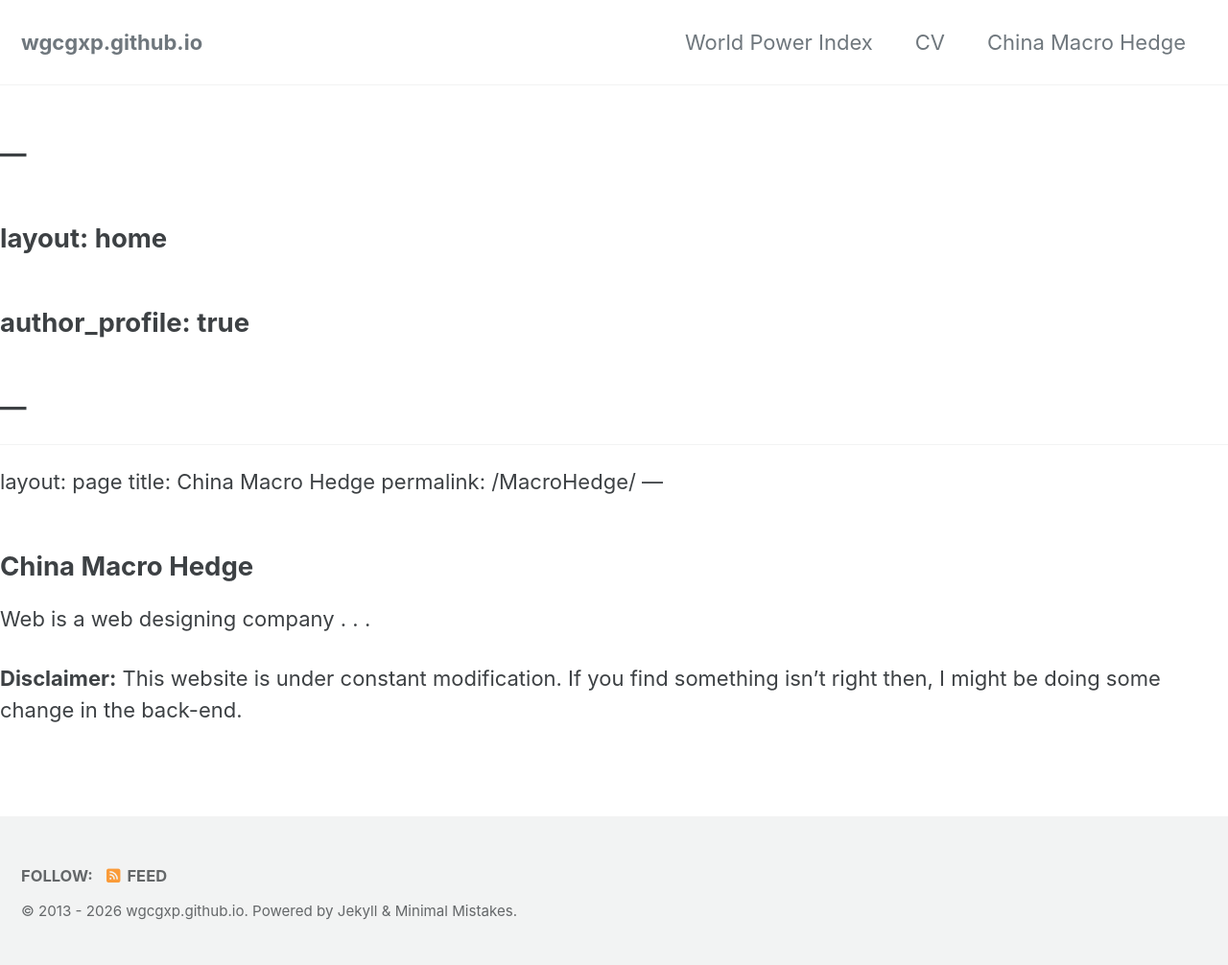
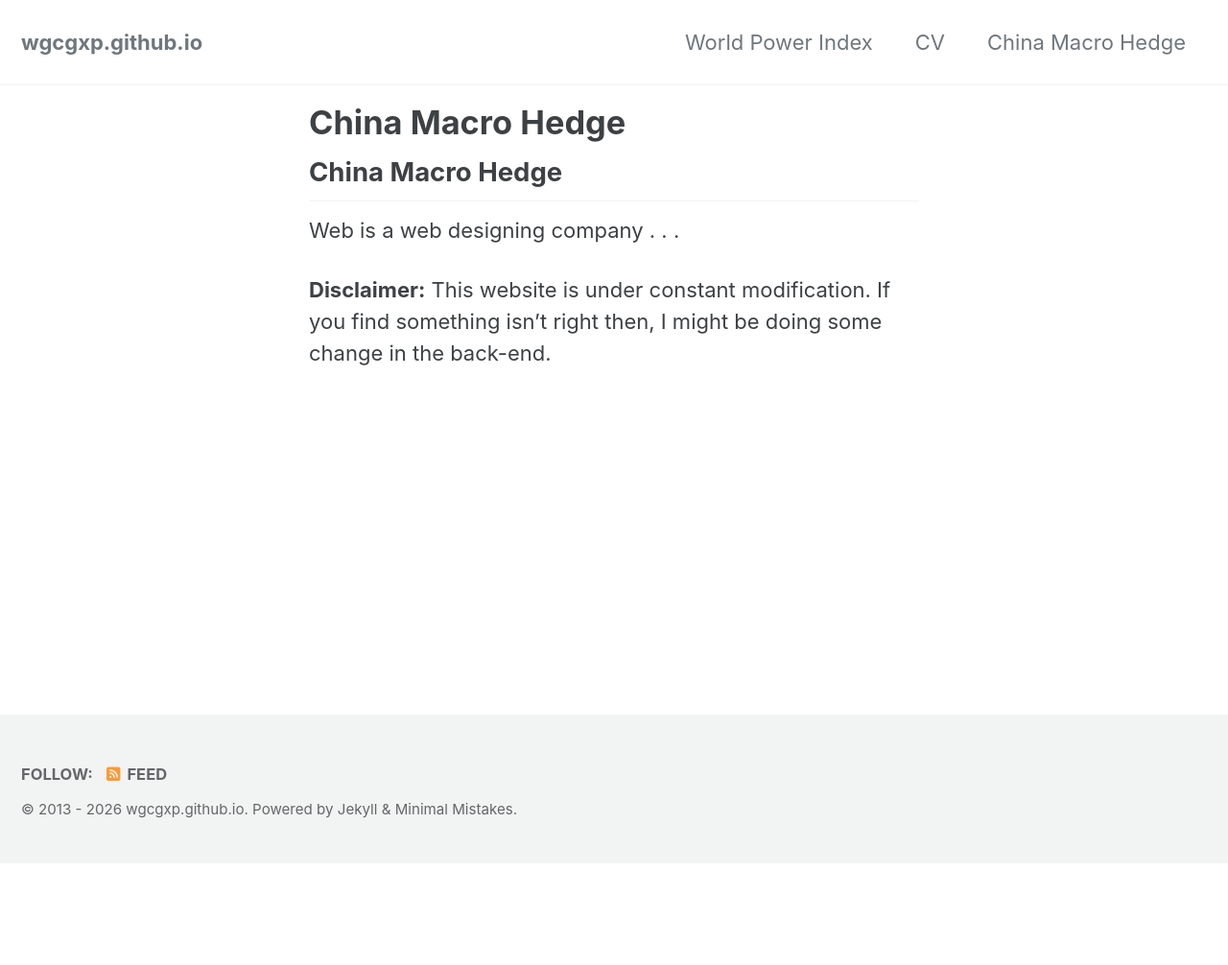
Before and after one commit to wgcgxp/wgcgxp.github.io, a Jekyll site: the page built from _pages/MacroHedge.md, in a window 1280 px wide. Shown: the whole page at 96% size. Built offline with Jekyll 4.4.1, drawn with Linux system fonts in a browser that asks for light colours; cached includes are drawn as plain includes; our own code applies the rules of GitHub Pages for plain Markdown files; after the commit the page ends 900 px from its top, so only the background shows below that.

Commit message:
Add files via upload

```diff
--- a/_pages/MacroHedge.md
+++ b/_pages/MacroHedge.md
@@ -1,13 +1,10 @@
-## ---
-## layout: home
-## author_profile: true
-## ---
-
 ---
-layout: page
-title: China Macro Hedge
+layout: single
+title: "China Macro Hedge"
 permalink: /MacroHedge/
 ---
+
+
 
 ## China Macro Hedge
 
```
